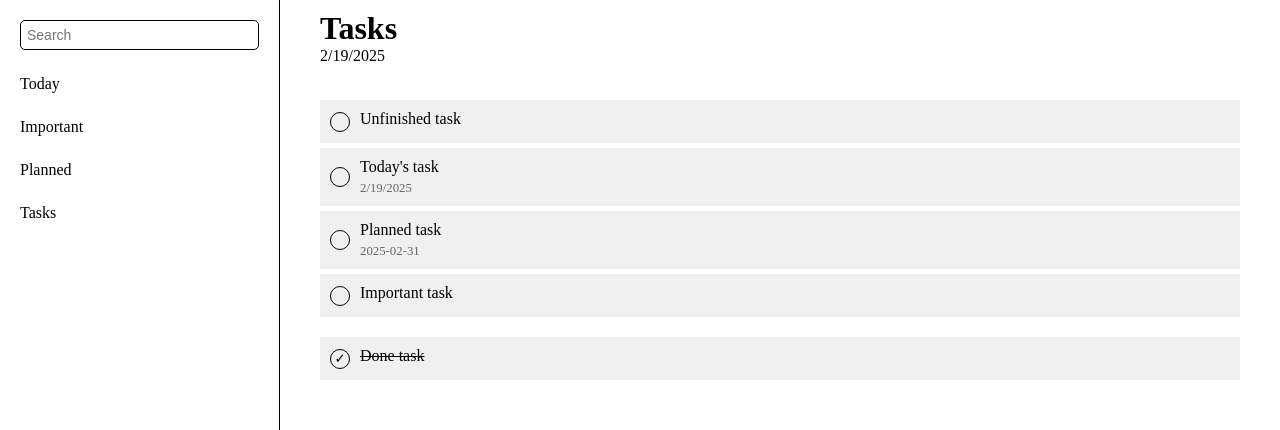
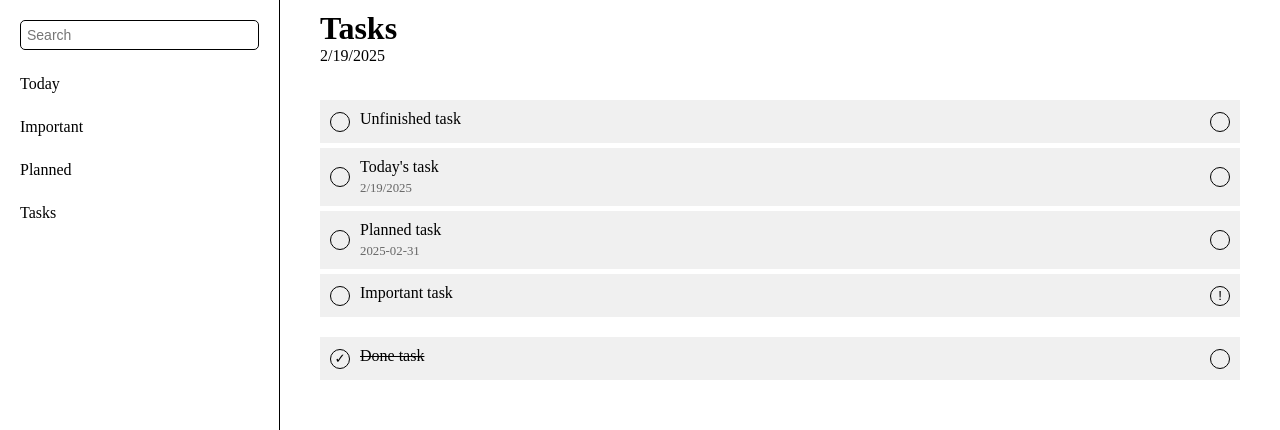
Before and after one commit to dmytro-chumak/react-to-do, a Next.js app: page /tasks in a window 1280 px wide. Shown: the top 430 px of the page. Built offline with nearby package versions, Linux system fonts and the light colour scheme.

Commit message:
feat(todo-item): add important functionality to todo items

```diff
--- a/src/components/todo-item/todo-item.jsx
+++ b/src/components/todo-item/todo-item.jsx
@@ -6,20 +6,36 @@ import { useContext } from "react";
 
 import { TasksDispatchContext } from "@/context/TasksContext/TasksContext";
 
-export default function TodoItem({ id, text, done, date }) {
+export default function TodoItem({ id, text, done, date, important }) {
   const dispatch = useContext(TasksDispatchContext);
 
   function handleDone() {
     dispatch({ type: "done", id: id });
   }
 
+  function handleImportant() {
+    dispatch({ type: "important", id: id });
+  }
+
   return (
-    <li className={styles.item + " " + (done ? styles.done : "")}>
+    <li
+      className={
+        styles.item +
+        " " +
+        (done ? styles.done : "") +
+        " " +
+        (important ? styles.important : "")
+      }
+    >
       <button onClick={handleDone} className={styles["button-done"]}></button>
       <div className={styles["text-container"]}>
         <span>{text}</span>
         <span className={styles.date}>{date}</span>
       </div>
+      <button
+        onClick={handleImportant}
+        className={styles["button-important"]}
+      ></button>
     </li>
   );
 }
--- a/src/components/todo-item/todo-item.module.css
+++ b/src/components/todo-item/todo-item.module.css
@@ -34,6 +34,7 @@
 
 .text-container {
   display: flex;
+  flex: auto;
   flex-direction: column;
   gap: 5px;
 }
@@ -42,3 +43,18 @@
   font-size: 0.8em;
   color: #666;
 }
+
+.button-important {
+  width: 20px;
+  height: 20px;
+  padding: 1px;
+  border: 1px solid black;
+  border-radius: 10px;
+  background-color: transparent;
+  cursor: pointer;
+}
+
+.important .button-important::before,
+.button-important:hover::before {
+  content: "!";
+}
--- a/src/context/TasksContext/TasksReducer.js
+++ b/src/context/TasksContext/TasksReducer.js
@@ -15,6 +15,10 @@ export default function tasksReducer(tasks, action) {
       };
 
       return [...tasks, task];
+    case "important":
+      return tasks.map((todo) =>
+        todo.id === action.id ? { ...todo, important: !todo.important } : todo
+      );
     default:
       return tasks;
   }
```
